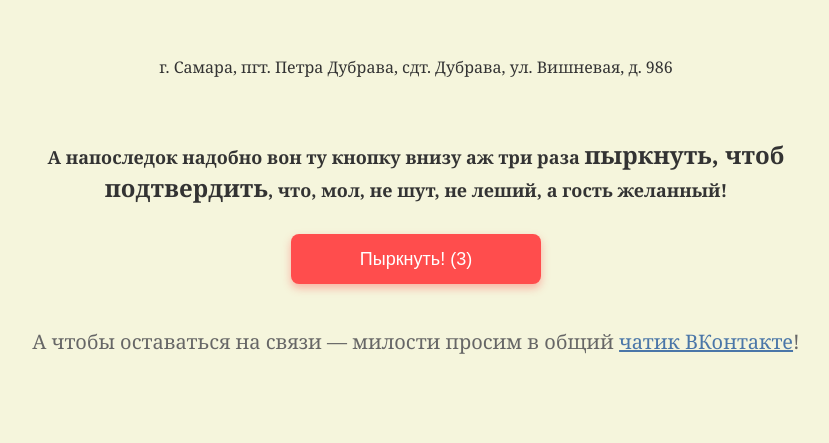
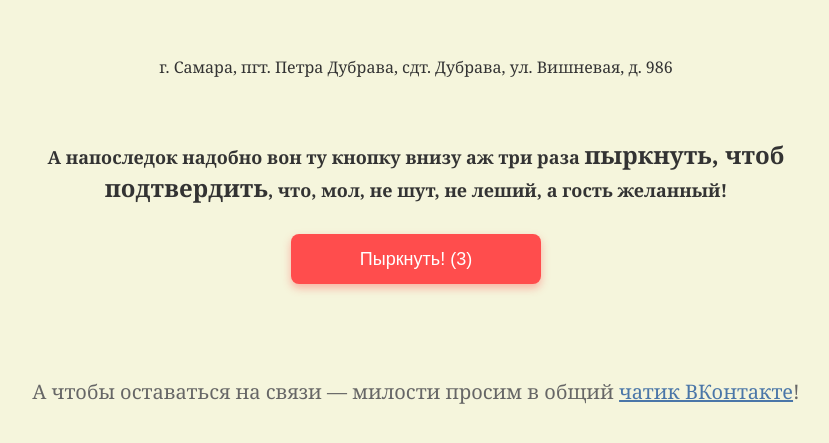
Before and after one commit to 9kaluga/wedding, a React (Vite) app: page / in a window 1280 px wide. Shown: the part 4454-4897 px from the top of the page, without its empty margins (224-1053 px from the left). Before the commit the page ends 4844 px from the top, so only its background shows below. Built offline with nearby package versions, Linux system fonts and the light colour scheme.

Commit message:
feat(16): изменены отступы для мобилки

```diff
--- a/src/components/ChatLink.tsx
+++ b/src/components/ChatLink.tsx
@@ -5,8 +5,7 @@ export const ChatLink = () => {
     <div
       style={{
         textAlign: "center",
-        marginBottom: "15px",
-        marginTop: "15px",
+        marginBottom: "150px",
         fontSize: "20px",
         color: "#666",
         zIndex: 1002,
--- a/src/components/RsvpConfirmation.tsx
+++ b/src/components/RsvpConfirmation.tsx
@@ -147,7 +147,7 @@ const RsvpConfirmation: React.FC = () => {
         padding: "30px 20px 20px 20px", // увеличен отступ сверху для надписи
         margin: "20px auto",
         maxWidth: "800px", // ширина основного контейнера
-        minHeight: "150px", // высота области для движения кнопки
+        minHeight: "200px", // высота области для движения кнопки
         // border: "1px solid red",
       }}
     >
```
